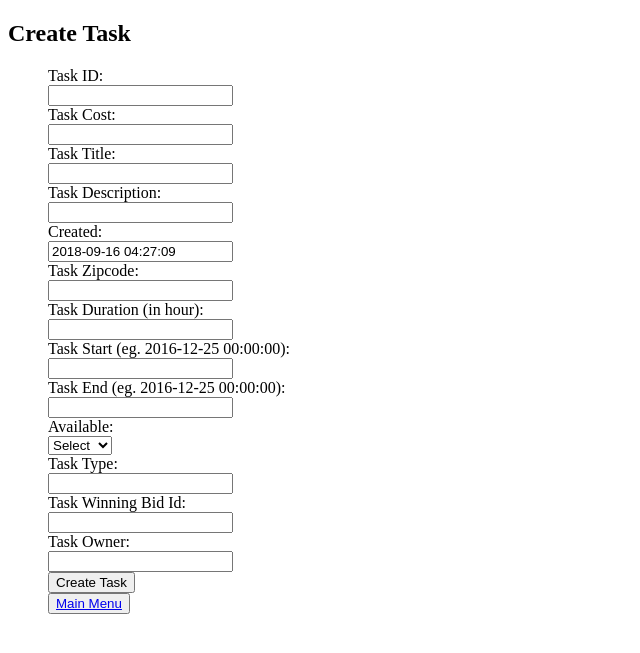
After one commit to wardzxzxc/cs2102-tasksourcing, a PHP site: page /createTask.php in a window 1280 px wide. The commit adds this page. Shown: the top 653 px of the page, without its empty margins (0-640 px from the left). Run offline with PHP 8.4, Linux system fonts and the light colour scheme; a stand-in replaces the project's code that opens the database connection.

Commit message:
create task and readupdate task
create and update does not work on mine

```diff
--- /dev/null
+++ b/htdocs/createTask.php
@@ -0,0 +1,63 @@
+<!DOCTYPE html>
+<head>
+  <title>Create Task</title>
+  <meta http-equiv="Content-Type" content="text/html; charset=utf-8" />
+  <style>li {list-style: none;}</style>
+</head>
+<body>
+  <h2>Create Task</h2>
+  <ul>
+    <form name='display' action='createTask.php' method='POST' >
+      <li>Task ID:</li>
+      <li><input type='text' name='task_id'/></li>
+      <li>Task Cost:</li>
+      <li><input type='text' name='task_cost'/></li>
+      <li>Task Title:</li>
+      <li><input type='text' name='task_title'/></li>
+      <li>Task Description:</li>
+      <li><input type='text' name='task_description'/></li>
+      <li>Created:</li>
+      <li><input type='text' name='task_datetime_created'
+        value = '<?php echo date("Y-m-d H:i:s")?>'/></li>
+      <li>Task Zipcode:</li>
+      <li><input type='text' name='task_zipcode'/></li>
+      <li>Task Duration (in hour):</li>
+      <li><input type='text' name='task_duration'/></li>
+      <li>Task Start (eg. 2016-12-25 00:00:00):</li>
+      <li><input type='text' name='task_starttime'/></li>
+      <li>Task End (eg. 2016-12-25 00:00:00):</li>
+      <li><input type='text' name='task_endtime'/></li>
+      <li>Available:</li>
+      <select name = "is_available">
+          <option value = ""> Select </option>
+          <option value = "FALSE"> FALSE</option>
+          <option value = "TRUE"> TRUE </option>
+      </select>
+      <li>Task Type:</li>
+      <li><input type='text' name='task_type'/></li>
+      <li>Task Winning Bid Id:</li>
+      <li><input type='text' name='task_winningbid_id'/></li>
+      <li>Task Owner:</li>
+      <li><input type='text' name='task_owner'/></li>
+      <li><input type='submit' name='createTask' value='Create Task'/></li>
+    </form>
+    <button><a href="index.php">Main Menu</a></button>
+  </ul>
+
+  <?php
+    session_start();
+    include('connection.php');
+
+    if (isset($_POST['createTask'])) {  // Submit the insert SQL command
+        $result = pg_query($db, "INSERT INTO task VALUES ('$_POST[task_id]', '$_POST[task_cost]',
+        '$_POST[task_title]', '$_POST[task_description]', '$_POST[task_datetime_created]', '$_POST[task_zipcode]','$_POST[task_duration]',
+        '$_POST[task_starttime]', '$_POST[task_endtime]', '$_POST [is_available]', '$_POST [task_type]', '$_POST [task_winningbid_id]', '$_POST [task_owner]')");
+        if (!$result) {
+            echo "Task not created";
+        } else {
+            echo "Task created successfully";
+        }
+    }
+    ?>
+</body>
+</html>
--- a/htdocs/index.php
+++ b/htdocs/index.php
@@ -16,6 +16,9 @@
 	  <p>The convenient & affordable way to get things done around the home </p>
 	  <p class="lead">
 	  <button type="button" class="btn btn-secondary btn-lg"><a href="signup.php">Sign Up Here!</a></button>
+		<button type="button" class="btn btn-secondary btn-lg"><a href="readupdate.php">Search for User Here!</a></button>
+		<button type="button" class="btn btn-secondary btn-lg"><a href="readupdatetask.php">Search for Task Here!</a></button>
+		<button type="button" class="btn btn-secondary btn-lg"><a href="createTask.php">Create New Task Here!</a></button>
 	</div>
 	<?php
 		include 'footer.php'
```
Also changed, not shown: htdocs/readupdatetask.php (added, +109 -0 lines).
